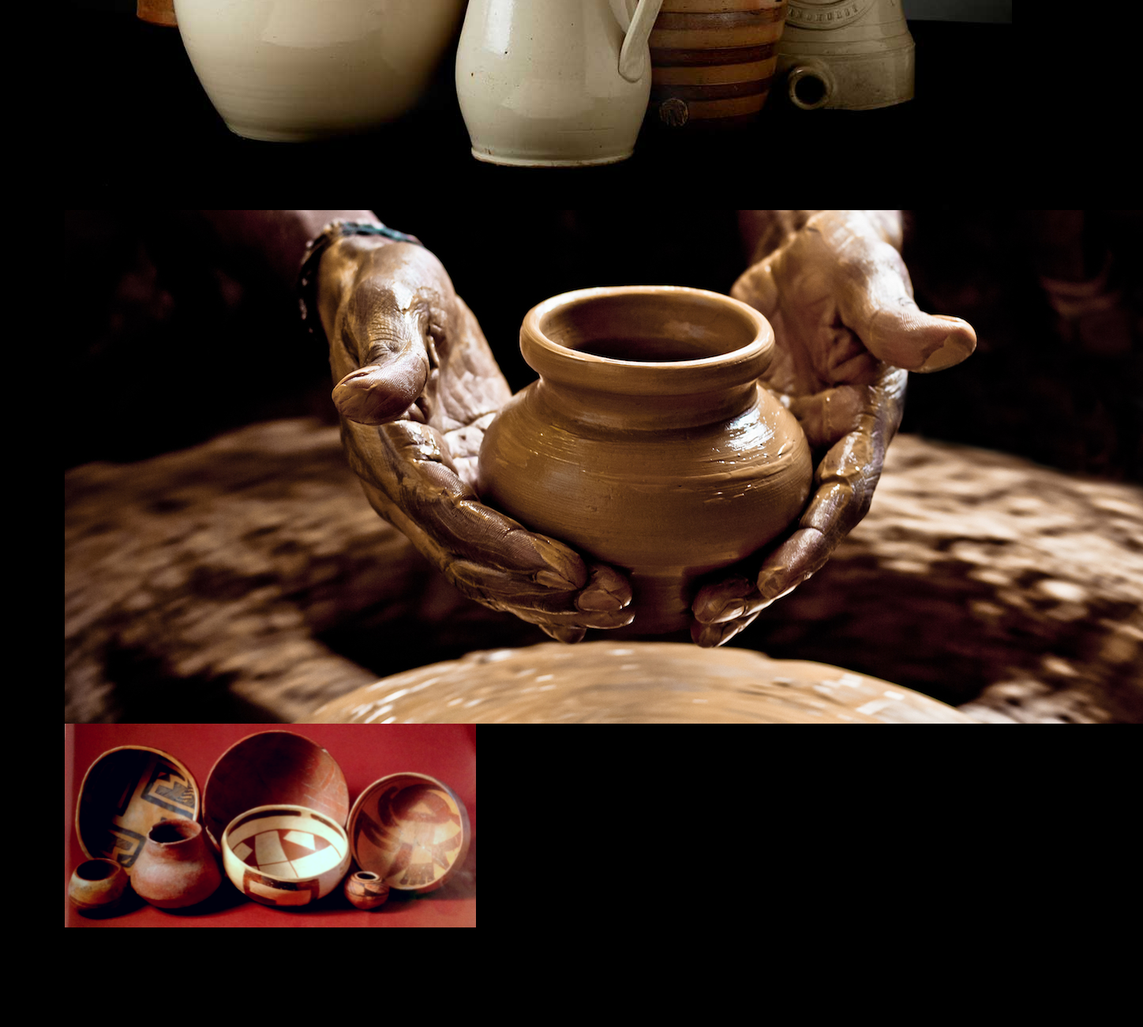
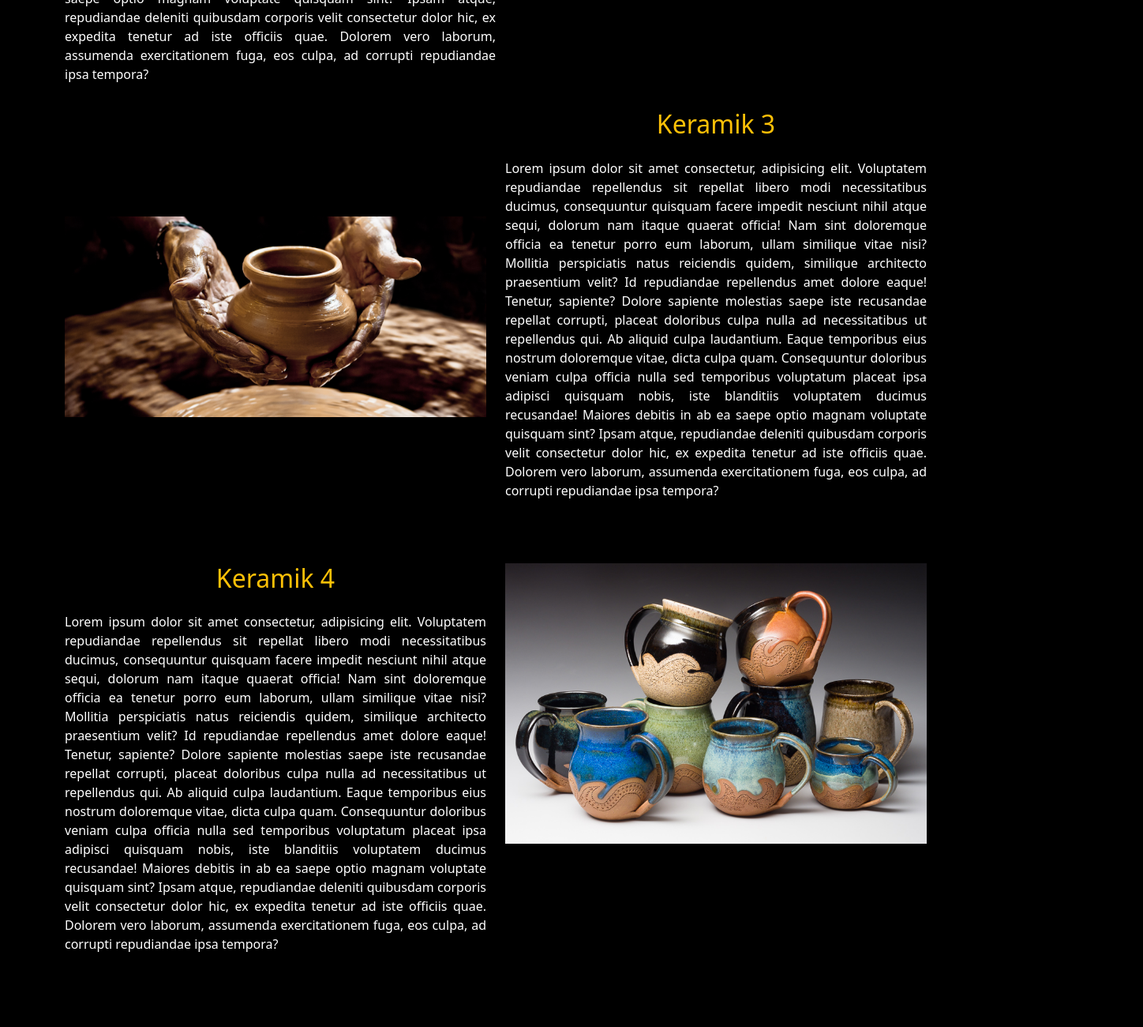
Before and after one commit to Laurentiusont/karamik, a plain HTML site: page Karamik/index.html in a window 1280 px wide. Shown: the part 2000-3300 px from the top of the page at 79% size, 1448 px wide, since content can reach past the window. Drawn offline with nearby package versions, Linux system fonts and the light colour scheme.

Commit message:
Add files via upload

```diff
--- a/Karamik/index.html
+++ b/Karamik/index.html
@@ -27,6 +27,13 @@
       crossorigin="anonymous"
     />
   </head>
+  <style>
+    .desc {
+      font-size: 1em;
+      text-align: justify;
+      color: white;
+    }
+  </style>
   <body>
     <nav
       class="navbar navbar-expand-lg bg-body-tertiary navbar-light bg-light fixed-top"
@@ -158,25 +165,65 @@
             </div>
           </div>
         </div>
-        <div class="row-port-img">
-          <div class="col-sm-4 no-pad">
-            <img src="galleryimg/img1.jpg" alt="" />
+        <div class="row d-flex mb-5">
+          <div class="col-sm-6">
+            <img src="galleryimg/img1.jpg" width="100%" alt="" />
           </div>
-          <div class="col-sm-4 no-pad">
-            <img src="galleryimg/img2.jpg" alt="" />
+          <div class="col-sm-6">
+            <h2 class="text-warning" style="text-align: center;">Keramik 1</h2>
+            <p class="desc">
+              Lorem ipsum dolor sit amet consectetur, adipisicing elit. Voluptatem repudiandae repellendus sit repellat libero modi necessitatibus ducimus, consequuntur quisquam facere impedit nesciunt nihil atque sequi, dolorum nam itaque quaerat officia!
+              Nam sint doloremque officia ea tenetur porro eum laborum, ullam similique vitae nisi? Mollitia perspiciatis natus reiciendis quidem, similique architecto praesentium velit? Id repudiandae repellendus amet dolore eaque! Tenetur, sapiente?
+              Dolore sapiente molestias saepe iste recusandae repellat corrupti, placeat doloribus culpa nulla ad necessitatibus ut repellendus qui. Ab aliquid culpa laudantium. Eaque temporibus eius nostrum doloremque vitae, dicta culpa quam.
+              Consequuntur doloribus veniam culpa officia nulla sed temporibus voluptatum placeat ipsa adipisci quisquam nobis, iste blanditiis voluptatem ducimus recusandae! Maiores debitis in ab ea saepe optio magnam voluptate quisquam sint?
+              Ipsam atque, repudiandae deleniti quibusdam corporis velit consectetur dolor hic, ex expedita tenetur ad iste officiis quae. Dolorem vero laborum, assumenda exercitationem fuga, eos culpa, ad corrupti repudiandae ipsa tempora?
+            </p>
           </div>
-          <div class="col-sm-4 no-pad">
-            <img src="galleryimg/img3.jpg" alt="" />
+        </div>
+        <div class="row d-flex mb-5">
+          <div class="col-sm-6">
+            <h2 class="text-warning" style="text-align: center;">Keramik 2</h2>
+            <p class="desc">
+              Lorem ipsum dolor sit amet consectetur, adipisicing elit. Voluptatem repudiandae repellendus sit repellat libero modi necessitatibus ducimus, consequuntur quisquam facere impedit nesciunt nihil atque sequi, dolorum nam itaque quaerat officia!
+              Nam sint doloremque officia ea tenetur porro eum laborum, ullam similique vitae nisi? Mollitia perspiciatis natus reiciendis quidem, similique architecto praesentium velit? Id repudiandae repellendus amet dolore eaque! Tenetur, sapiente?
+              Dolore sapiente molestias saepe iste recusandae repellat corrupti, placeat doloribus culpa nulla ad necessitatibus ut repellendus qui. Ab aliquid culpa laudantium. Eaque temporibus eius nostrum doloremque vitae, dicta culpa quam.
+              Consequuntur doloribus veniam culpa officia nulla sed temporibus voluptatum placeat ipsa adipisci quisquam nobis, iste blanditiis voluptatem ducimus recusandae! Maiores debitis in ab ea saepe optio magnam voluptate quisquam sint?
+              Ipsam atque, repudiandae deleniti quibusdam corporis velit consectetur dolor hic, ex expedita tenetur ad iste officiis quae. Dolorem vero laborum, assumenda exercitationem fuga, eos culpa, ad corrupti repudiandae ipsa tempora?
+            </p>
           </div>
-          <div class="col-sm-4 no-pad">
-            <img src="galleryimg/img4.png" alt="" />
+          <div class="col-sm-6">
+            <img src="galleryimg/img2.jpg" alt="" width="100%"/>
           </div>
-          <div class="col-sm-4 no-pad">
-            <img src="galleryimg/5" alt="" />
+        <div class="row d-flex mb-5">
+            <div class="col-sm-6 d-flex" style="justify-content: center; align-items: center;">
+              <img src="galleryimg/img3.jpg" width="100%" alt="" />
+            </div>
+            <div class="col-sm-6">
+              <h2 class="text-warning" style="text-align: center;">Keramik 3</h2>
+              <p class="desc">
+                Lorem ipsum dolor sit amet consectetur, adipisicing elit. Voluptatem repudiandae repellendus sit repellat libero modi necessitatibus ducimus, consequuntur quisquam facere impedit nesciunt nihil atque sequi, dolorum nam itaque quaerat officia!
+                Nam sint doloremque officia ea tenetur porro eum laborum, ullam similique vitae nisi? Mollitia perspiciatis natus reiciendis quidem, similique architecto praesentium velit? Id repudiandae repellendus amet dolore eaque! Tenetur, sapiente?
+                Dolore sapiente molestias saepe iste recusandae repellat corrupti, placeat doloribus culpa nulla ad necessitatibus ut repellendus qui. Ab aliquid culpa laudantium. Eaque temporibus eius nostrum doloremque vitae, dicta culpa quam.
+                Consequuntur doloribus veniam culpa officia nulla sed temporibus voluptatum placeat ipsa adipisci quisquam nobis, iste blanditiis voluptatem ducimus recusandae! Maiores debitis in ab ea saepe optio magnam voluptate quisquam sint?
+                Ipsam atque, repudiandae deleniti quibusdam corporis velit consectetur dolor hic, ex expedita tenetur ad iste officiis quae. Dolorem vero laborum, assumenda exercitationem fuga, eos culpa, ad corrupti repudiandae ipsa tempora?
+              </p>
+            </div>
+        </div>
+        <div class="row d-flex mb-5">
+          <div class="col-sm-6">
+            <h2 class="text-warning" style="text-align: center;">Keramik 4</h2>
+            <p class="desc">
+              Lorem ipsum dolor sit amet consectetur, adipisicing elit. Voluptatem repudiandae repellendus sit repellat libero modi necessitatibus ducimus, consequuntur quisquam facere impedit nesciunt nihil atque sequi, dolorum nam itaque quaerat officia!
+              Nam sint doloremque officia ea tenetur porro eum laborum, ullam similique vitae nisi? Mollitia perspiciatis natus reiciendis quidem, similique architecto praesentium velit? Id repudiandae repellendus amet dolore eaque! Tenetur, sapiente?
+              Dolore sapiente molestias saepe iste recusandae repellat corrupti, placeat doloribus culpa nulla ad necessitatibus ut repellendus qui. Ab aliquid culpa laudantium. Eaque temporibus eius nostrum doloremque vitae, dicta culpa quam.
+              Consequuntur doloribus veniam culpa officia nulla sed temporibus voluptatum placeat ipsa adipisci quisquam nobis, iste blanditiis voluptatem ducimus recusandae! Maiores debitis in ab ea saepe optio magnam voluptate quisquam sint?
+              Ipsam atque, repudiandae deleniti quibusdam corporis velit consectetur dolor hic, ex expedita tenetur ad iste officiis quae. Dolorem vero laborum, assumenda exercitationem fuga, eos culpa, ad corrupti repudiandae ipsa tempora?
+            </p>
           </div>
-          <div class="col-sm-4 no-pad">
-            <img src="" alt="" />
+          <div class="col-sm-6">
+            <img src="galleryimg/img5.jpg" alt="" width="100%"/>
           </div>
+        </div>
         </div>
       </div>
     </section>
```
